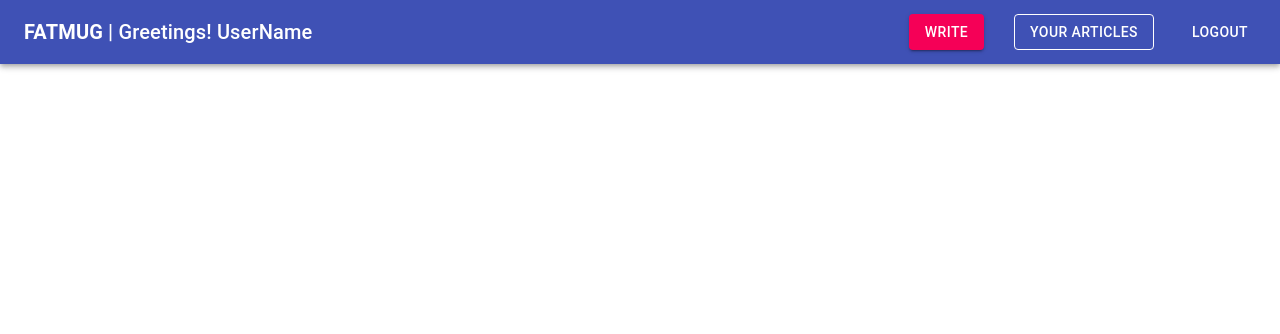
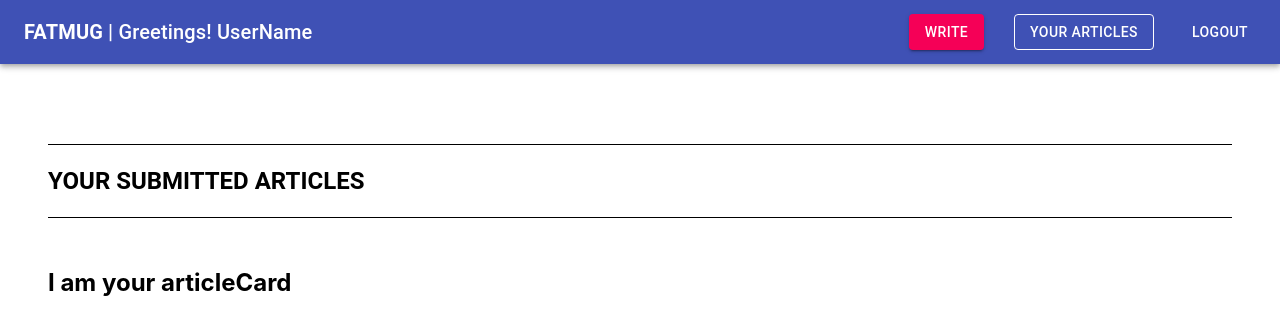
Before and after one commit to Mohammadshahzaib007/fatmug-blog-app-assignment, a React (Create React App) app: page /your-articles in a window 1280 px wide. Shown: the top 334 px of the page. Built offline with nearby package versions, Linux system fonts and the light colour scheme.

Commit message:
more pages were added

```diff
--- a/src/App.js
+++ b/src/App.js
@@ -2,7 +2,9 @@ import React from 'react';
 import { Route, Switch } from 'react-router';
 import './App.css';
 import Layout from './components/Layout/Layout';
+import ArticleView from './pages/ArticleView';
 import Home from './pages/Home';
+import MyArticle from './pages/MyArticle';
 import writeArticle from './pages/writeArticle';
 
 function App () {
@@ -11,6 +13,8 @@ function App () {
      <Switch>
        <Route exact path="/" component={Home} />
        <Route exact path="/write" component={writeArticle} />
+       <Route exact path="/article-view" component={ArticleView} />
+       <Route exact path="/your-articles" component={MyArticle} />
      </Switch>
    </Layout>
   );
--- a/src/components/Layout/TopBar.js
+++ b/src/components/Layout/TopBar.js
@@ -28,7 +28,7 @@ export default function TopBar () {
     { name: 'write', link: '/write', variant: 'contained', color: 'secondary' },
     {
       name: 'your articles',
-      link: '#',
+      link: '/your-articles',
       variant: 'outlined',
       color: 'secondary'
     },
--- /dev/null
+++ b/src/components/YourArticleCard.js
@@ -0,0 +1,11 @@
+import React from 'react';
+
+function YourArticleCard () {
+  return (
+        <div>
+            <h1>I am your articleCard</h1>
+        </div>
+  );
+}
+
+export default YourArticleCard;
--- /dev/null
+++ b/src/pages/ArticleView.js
@@ -0,0 +1,9 @@
+import React from 'react';
+
+function ArticleView () {
+  return (
+        <h1>I am article viewpage!</h1>
+  );
+}
+
+export default ArticleView;
--- /dev/null
+++ b/src/pages/MyArticle.js
@@ -0,0 +1,36 @@
+import { Container, Grid, Typography } from '@material-ui/core';
+import React from 'react';
+import YourArticleCard from '../components/YourArticleCard';
+
+function MyArticle () {
+  return (
+    <section>
+      <Container>
+        <Grid container>
+          <Grid item xs={12}>
+            <div
+              style={{
+                width: '100%',
+                borderTop: '1px solid black',
+                borderBottom: '1px solid black',
+                padding: '20px 0',
+                marginBottom: '50px'
+              }}
+            >
+              <Typography
+                variant="h5"
+                component="h1"
+                style={{ textTransform: 'uppercase', fontWeight: '700' }}
+              >
+               your SUBMITTED articles
+              </Typography>
+            </div>
+            <YourArticleCard />
+          </Grid>
+        </Grid>
+      </Container>
+    </section>
+  );
+}
+
+export default MyArticle;
```
